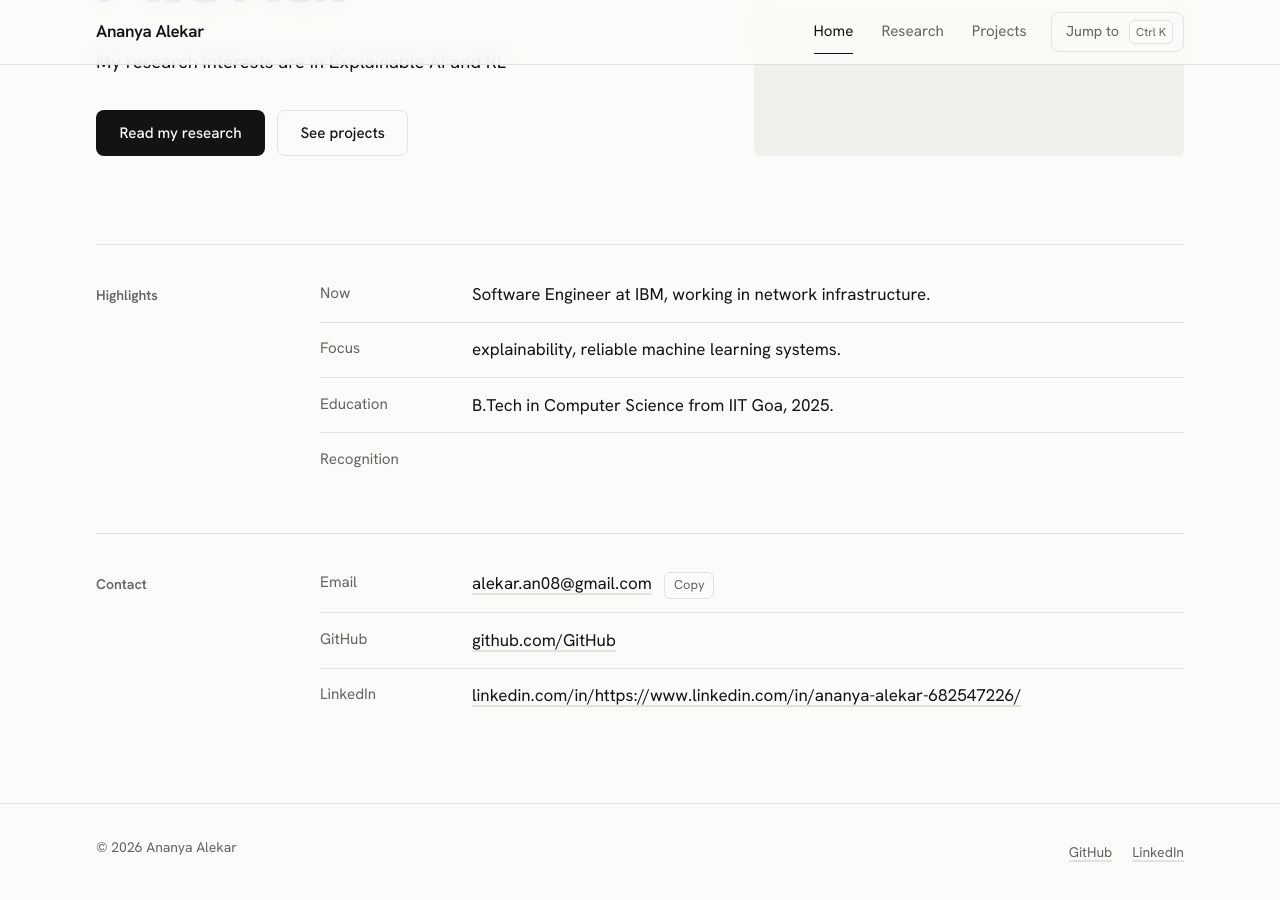
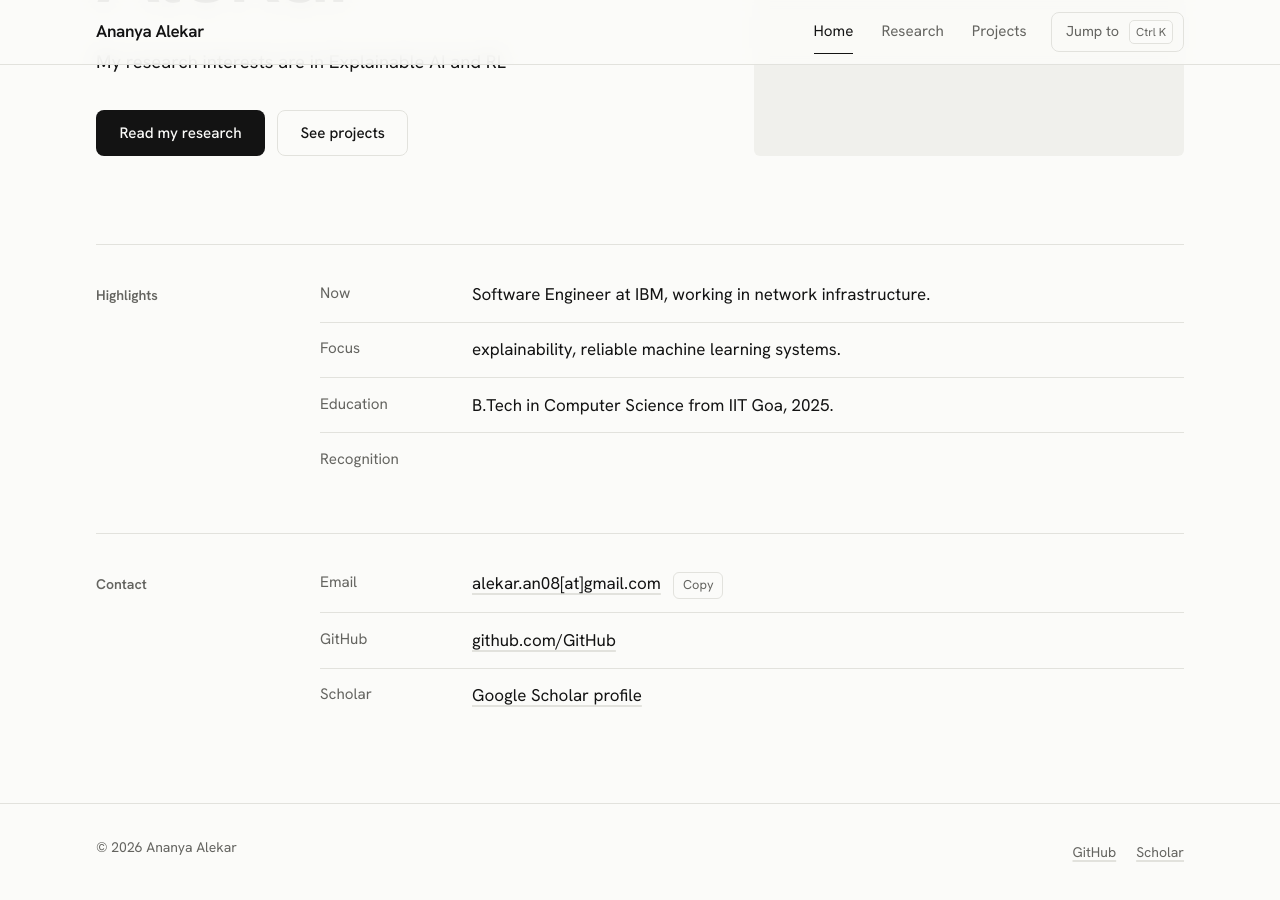
Before and after one commit to AnyaAlekar/anyaalekar.github.io, a Jekyll site: the page built from index.md, in a window 1280 px wide and 900 px high, scrolled down 559 px. Built offline with Jekyll 4.4.1, drawn with Linux system fonts in a browser that asks for light colours.

Commit message:
update profile

```diff
--- a/_config.yml
+++ b/_config.yml
@@ -2,14 +2,14 @@
 title: Ananya Alekar
 author: Ananya Alekar
 description: Software engineer and AI researcher.
-email: alekar.an08@gmail.com
+email: alekar.an08[at]gmail.com
 github: AnyaAlekar
-linkedin: https://www.linkedin.com/in/ananya-alekar-682547226/
-scholar: ""          # Google Scholar profile id, e.g. AbCdEfGh1234 (optional)
+# linkedin: https://www.linkedin.com/in/ananya-alekar-682547226/
+# scholar: "https://scholar.google.com/citations?user=WCZw--kAAAAJ&hl=en"          # Google Scholar profile id, e.g. AbCdEfGh1234 (optional)
 
 # User site (username.github.io): leave baseurl empty.
 # Project site: baseurl: "/repo-name"
-url: "https://anyaalekar.github.io"
+# url: "https://anyaalekar.github.io"
 baseurl: ""
 
 nav:
--- a/_data/projects.yml
+++ b/_data/projects.yml
@@ -6,7 +6,7 @@
     - { label: Code, url: "https://github.com/AnyaAlekar/NeuralNet-Occlusion-Robustness" }
     # - { label: Demo, url: "https://example.com" }
 - title: Multilingual Hate Speech and Offensive Language Detection of Low Resource Languages
-- year: 2023
+  year: 2023
   summary:
   tags: [Python]
   links:
```
Also changed, not shown: 1 other file.
